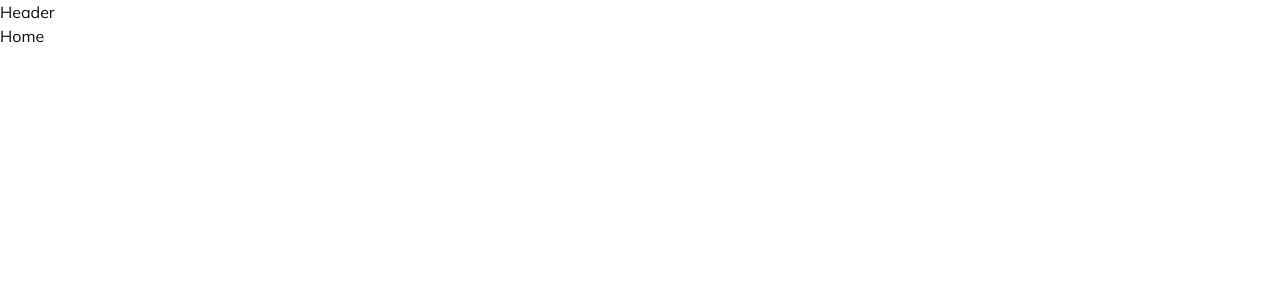
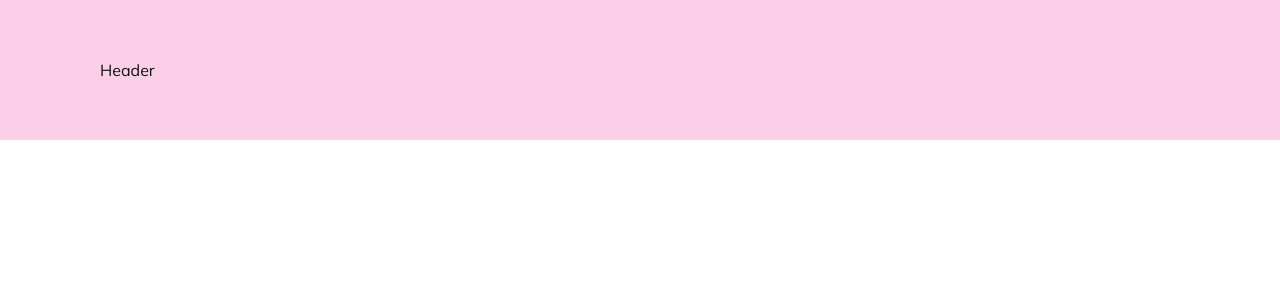
Before and after one commit to davidwiese/seanfitzpatrickphotography, a React (Create React App) app: page / in a window 1280 px wide. Shown: the top 300 px of the page. Built offline with nearby package versions, Linux system fonts and the light colour scheme; the HTML template or start-up script is replaced by a standard one; a web font is replaced by a local one.

Commit message:
Add initial header styling

```diff
--- a/src/components/Header.js
+++ b/src/components/Header.js
@@ -1,7 +1,15 @@
-import React from 'react';
+import React from "react";
+import Socials from "./Socials";
+import Logo from "../img/header/logo.svg";
+import MobileNav from "./MobileNav";
+import { Link } from "react-router-dom";
 
 const Header = () => {
-  return <div>Header</div>;
+	return (
+		<header className="bg-pink-200 fixed w-full px-[30px] lg:px-[100px] z-30 h-[100px] lg:h-[140px] flex items-center">
+			Header
+		</header>
+	);
 };
 
 export default Header;
```
